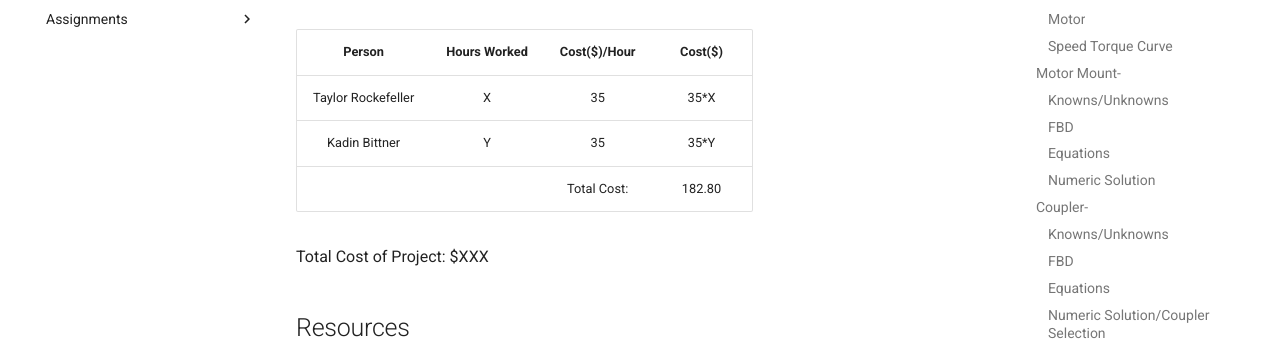
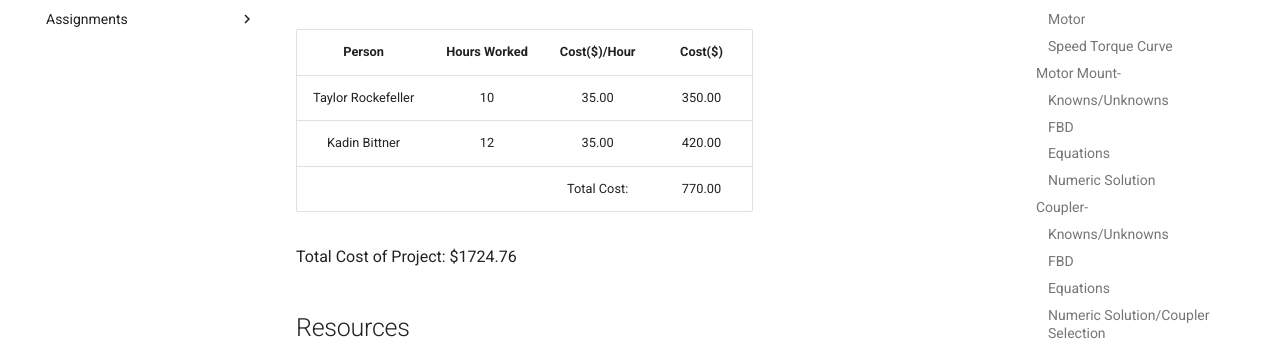
Before and after one commit to Taylor-Rockefeller-Portfolio/megr2157-portfolio, an MkDocs documentation site: the page built from docs/assignments/a11/index.md, in a window 1280 px wide and 900 px high, scrolled down 20695 px. Shown: the part 170-522 px from the top of the window. Built offline with MkDocs 1.6.1 and Material for MkDocs 9.7.7, drawn with Linux system fonts in a browser that asks for light colours.

Commit message:
Update cost details and hours worked in assignment index

```diff
--- a/docs/assignments/a11/index.md
+++ b/docs/assignments/a11/index.md
@@ -225,11 +225,11 @@ Total Cost of Project: $1724.76
 
 | Person | Hours Worked | Cost($)/Hour | Cost($) |
 | :---: | :---: | :---: | :---: |
-| Taylor Rockefeller | X | 35 | 35*X | 36.40 |
-| Kadin Bittner | Y | 35 | 35*Y |
-|  |  | Total Cost: | 182.80 |
+| Taylor Rockefeller | 10 | 35.00 | 350.00 |
+| Kadin Bittner | 12 | 35.00 | 420.00 |
+|  |  | Total Cost: | 770.00 |
 
-Total Cost of Project: $XXX
+Total Cost of Project: $1724.76
 
 ## Resources
 
```
